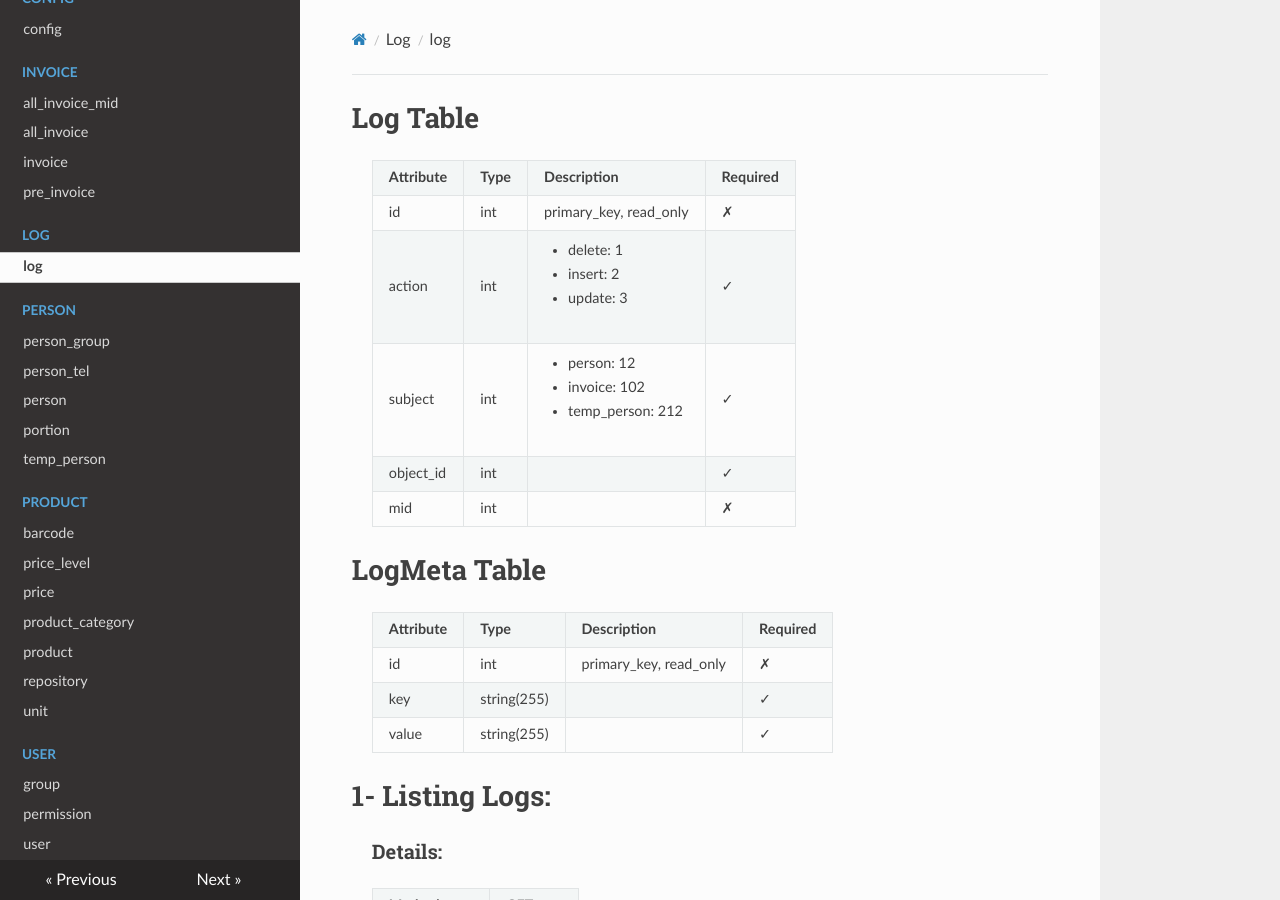
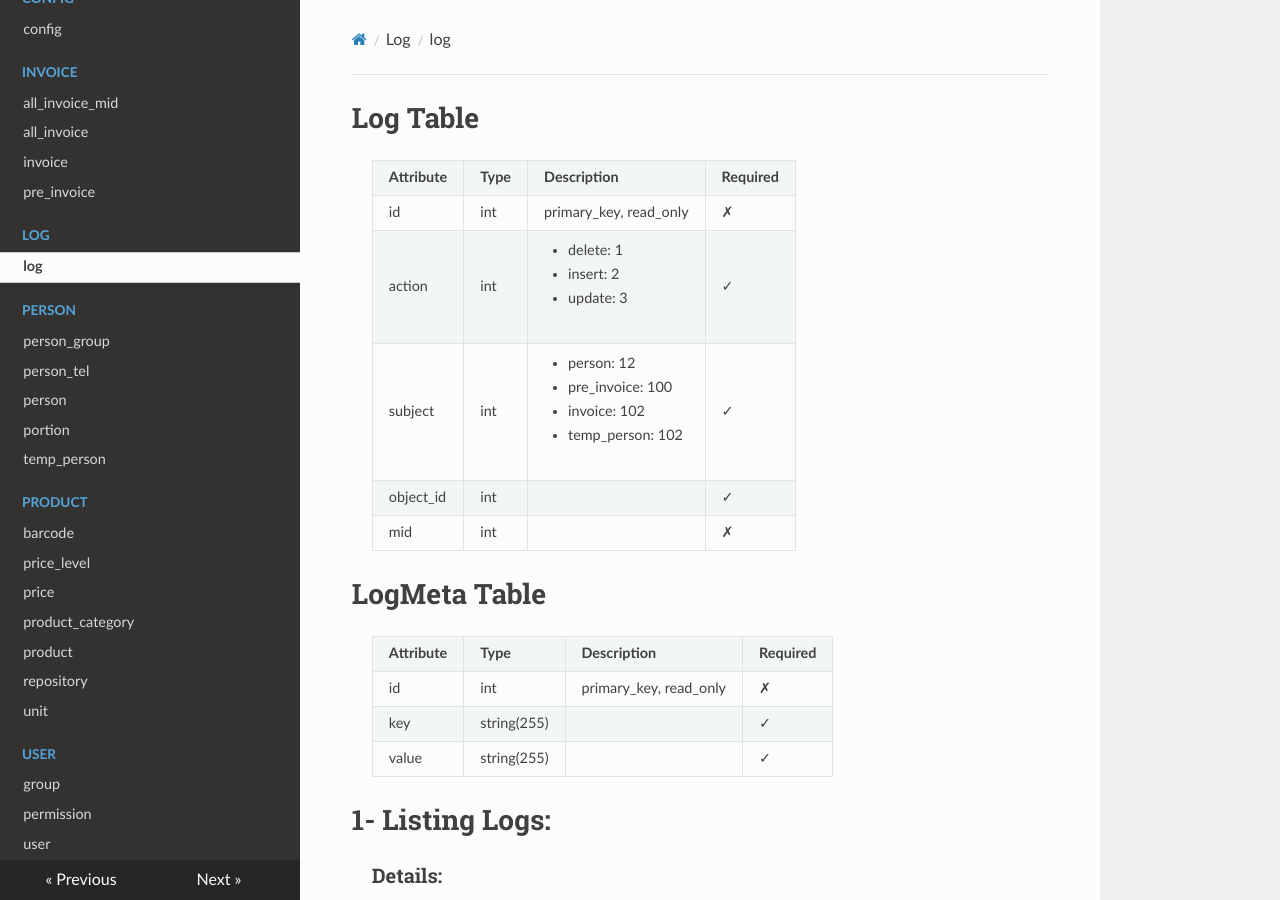
Before and after one commit to behrooz3500/protomapi_docs, an MkDocs documentation site: the page built from docs/pages/log/log.md, in a window 1280 px wide and 900 px high. Built offline with MkDocs 1.6.1, drawn with Linux system fonts in a browser that asks for light colours; nearby versions of some CDN libraries.

Commit message:
change description for subject field in Log model

```diff
--- a/docs/pages/log/log.md
+++ b/docs/pages/log/log.md
@@ -30,8 +30,9 @@
         <td>
             <ul>
                 <li>person: 12</li>
+                <li>pre_invoice: 100</li>
                 <li>invoice: 102</li>
-                <li>temp_person: 212</li>
+                <li>temp_person: 102</li>
             </ul>
         </td>
         <td>✓</td>
```
